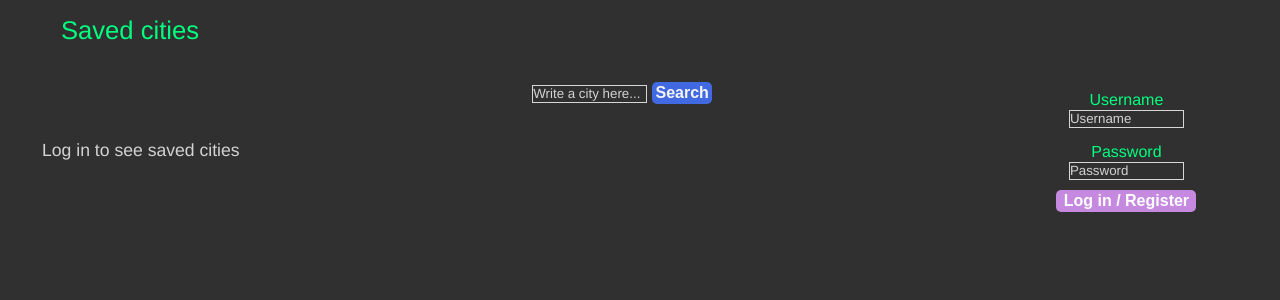
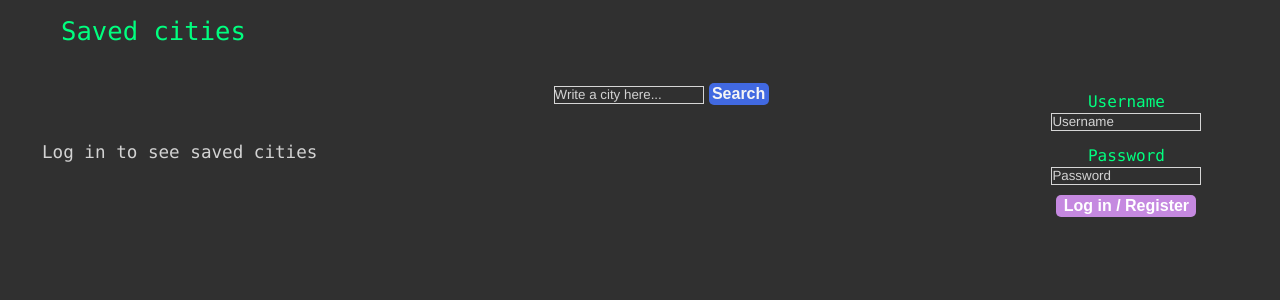
Before and after one commit to kallevo/S-sovellus, a React (Create React App) app: page / in a window 1280 px wide. Shown: the top 300 px of the page. Built offline with nearby package versions, Linux system fonts and the light colour scheme.

Commit message:
oma branch päivitetty

```diff
--- a/src/App.css
+++ b/src/App.css
@@ -5,7 +5,7 @@
 }
 
 body {
-  font-family: Helvetica;
+  font-family: Consolas;
   color: springgreen;
   background-color: #303030;
   -webkit-font-smoothing: antialiased;
@@ -39,7 +39,7 @@ h1 {
   border-radius: 0px;
   padding-left: 0px;
   padding-bottom: 1px;
-  width: 115px;
+  width: 150px;
   border: 1px solid rgba(255,255,255, 0.8);
 }
 ::placeholder {
```
